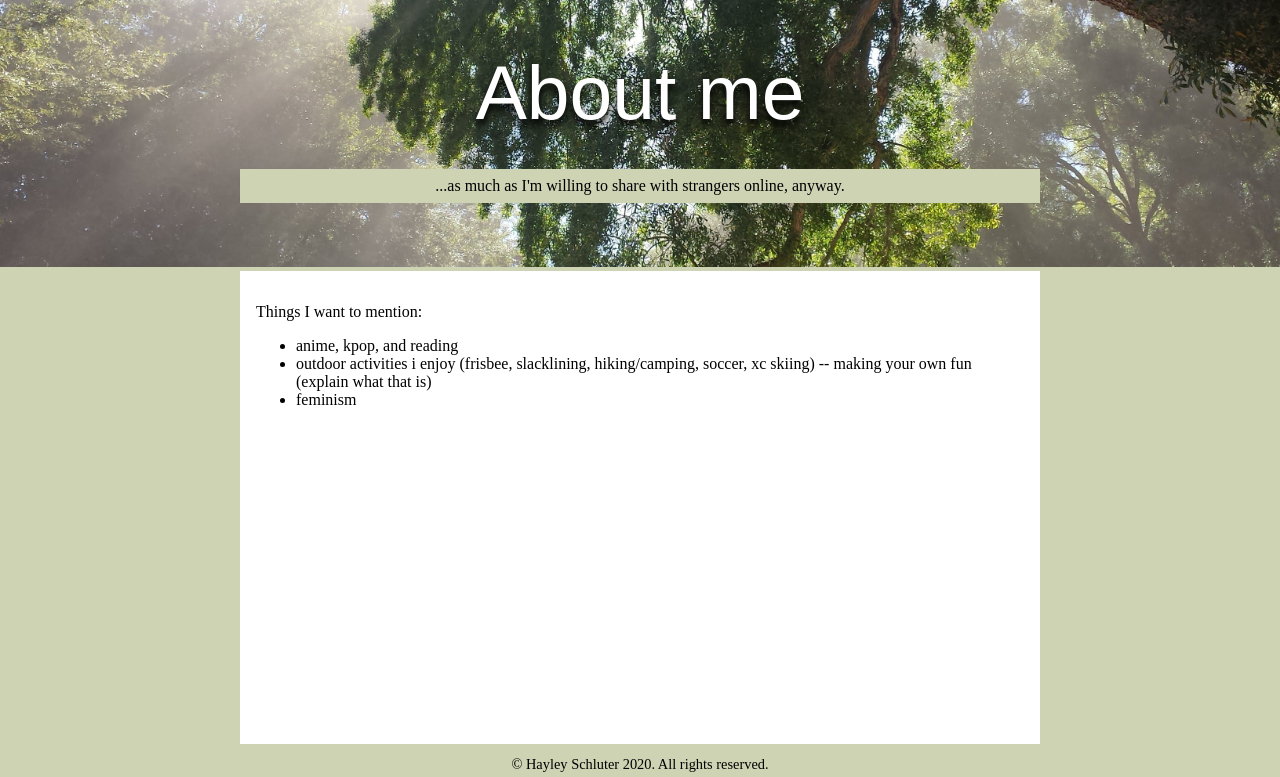
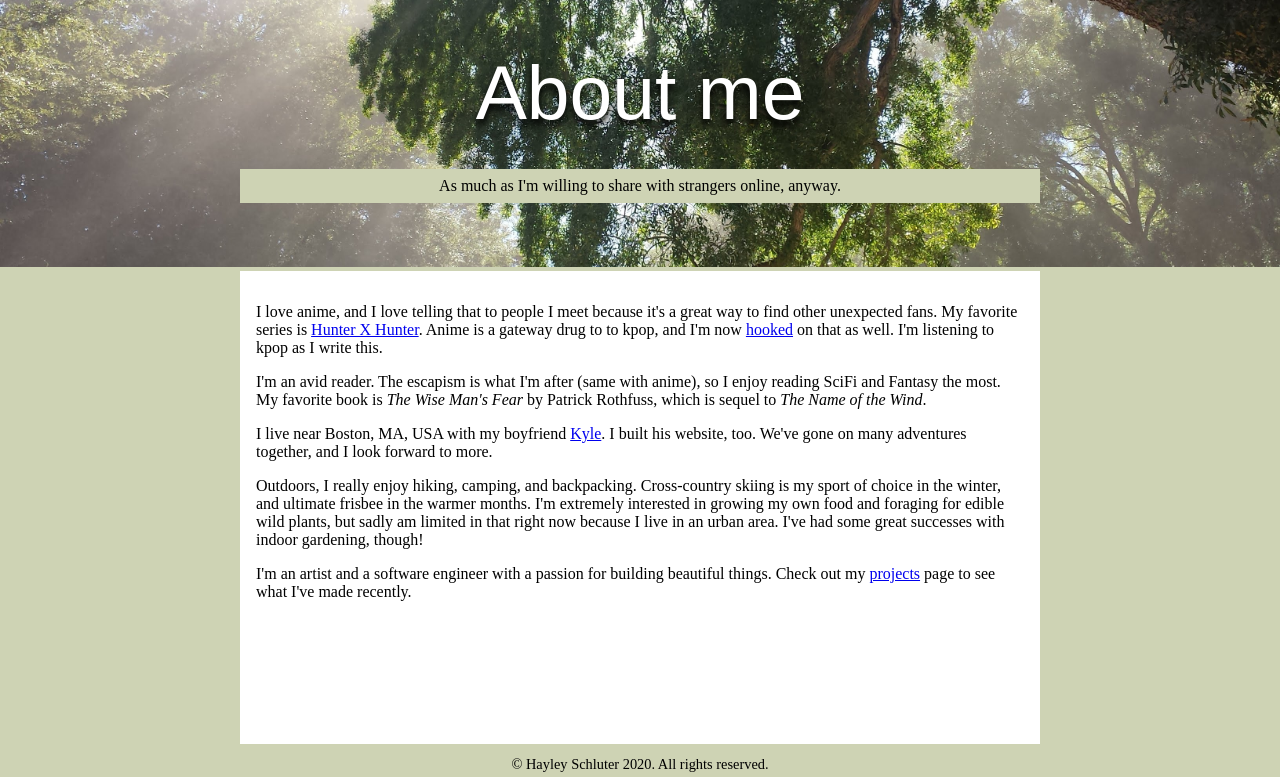
Before and after one commit to Hydriad/hydriad.github.io, a PHP site: page /update/about.php in a window 1280 px wide. Shown: the part 23-800 px from the top of the page. Run offline with PHP 8.4, Linux system fonts and the light colour scheme; some web fonts are replaced.

Commit message:
add about page content and clean up more projects page

```diff
--- a/update/about.php
+++ b/update/about.php
@@ -8,15 +8,18 @@
         <?php require 'navigation.php';?>
         <header>
             <h1>About me</h1>
-            <p>...as much as I'm willing to share with strangers online, anyway.</p>
+            <p>As much as I'm willing to share with strangers online, anyway.</p>
         </header>
         <section class="content no-shrink">
-            <p>Things I want to mention:</p>
-            <ul>
-                <li>anime, kpop, and reading</li>
-                <li>outdoor activities i enjoy (frisbee, slacklining, hiking/camping, soccer, xc skiing) -- making your own fun (explain what that is)</li>
-                <li>feminism</li>
-            </ul>
+            <p>I love anime, and I love telling that to people I meet because it's a great way to find other unexpected fans. My favorite series is <a href="https://myanimelist.net/anime/11061/Hunter_x_Hunter_2011?q=hunter%20x%20hunter" target="_blank">Hunter X Hunter</a>. Anime is a gateway drug to to kpop, and I'm now <a href="https://www.youtube.com/watch?v=vecSVX1QYbQ" target="_blank">hooked</a> on that as well. I'm listening to kpop as I write this.
+
+            <p>I'm an avid reader. The escapism is what I'm after (same with anime), so I enjoy reading SciFi and Fantasy the most. My favorite book is <i>The Wise Man's Fear</i> by Patrick Rothfuss, which is sequel to <i>The Name of the Wind</i>.</p>
+
+            <p>I live near Boston, MA, USA with my boyfriend <a href="https://kyledonahue.net/" target="_blank">Kyle</a>. I built his website, too. We've gone on many adventures together, and I look forward to more.</p>
+
+            <p>Outdoors, I really enjoy hiking, camping, and backpacking. Cross-country skiing is my sport of choice in the winter, and ultimate frisbee in the warmer months. I'm extremely interested in growing my own food and foraging for edible wild plants, but sadly am limited in that right now because I live in an urban area. I've had some great successes with indoor gardening, though!</p>
+
+            <a>I'm an artist and a software engineer with a passion for building beautiful things.</a> Check out my <a href="./projects.php">projects</a> page to see what I've made recently.</p>
         </section>
         <?php require 'footer.php';?>
     </body>
--- a/update/index.php
+++ b/update/index.php
@@ -10,10 +10,10 @@
             <h1>Welcome</h1>
             <div class="blurb">
                 <section class="description-paragraphs">
-                    <p>Hi, my name is Hayley Schluter. I built this site as my replacement for social media. Learn more <a href="./about.html">about me</a>  and have fun exploring what I've created!</p>
+                    <p>Hi, my name is Hayley Schluter. I built this site as my replacement for social media. Learn more <a href="./about.php">about me</a>  and have fun exploring what I've created!</p>
                     <p>All of the photos you'll see here were taken by me.</p>
                 </section>
-                <img src="resources/pics/me-chamechaud.jpg" alt="photo of me" width="300" />
+                <img src="resources/pics/me-chamechaud.jpg" alt="photo of me" width="250" />
             </div>
         </section>
         <?php require 'footer.php';?>
--- a/update/inspiration.php
+++ b/update/inspiration.php
@@ -58,7 +58,7 @@
                 </li>
                 <li>
                     <a class="title" href="https://www.webtoons.com/en/thriller/chiller/bongcheon-dong-ghost-horang/viewer?title_no=536&episode_no=22" target="_blank">
-                        Bongcheaon-Don Ghost by Horang
+                        Bongcheon-Don Ghost by Horang
                     </a>
                     <p class="desc">Read carefully and enable sound.</p>
                 </li>
--- a/update/projects/murals.php
+++ b/update/projects/murals.php
@@ -7,6 +7,6 @@
     <p class="desc">This one took two months to complete, with two coats of paint for each of the six layers of mountains. I drew a general guide of the mountain shapes for us to follow, but we free-handed the gentle bumps on each layer to make it more realistic.</p>
     <div class="gallery-horizontal" id="gallery-mural1"></div>
     <h3>Colorful triangles (2018 - 2019)</h3>
-    <p class="desc">This one took a little over three months to complete. Again, two coats per triangle. It was difficult because we could never paint triangles that were adjacent to each other at the same time. In the future I'd do less colors (this one has nine), and mark the triangles on the wall in pencil instead of pen, as the pen ended up showing through some of the lighter colors. But I really love how it turned out!</p>
+    <p class="desc">This one took a little over three months to complete. Again, two coats per triangle. It was difficult because we could never paint triangles that were adjacent to each other at the same time. In the future I'd do less colors (this one uses nine), and mark the triangles on the wall in pencil instead of pen, as the pen ended up showing through some of the lighter colors. But I really love how it turned out!</p>
     <div class="gallery-horizontal" id="gallery-mural2"></div>
 </div>
--- a/update/resources/home.css
+++ b/update/resources/home.css
@@ -1,6 +1,6 @@
 .home .content-full-width {
-    background-image: url("./pics/background-chartreuse.jpg");
-    background-position: 0 40%;
+    background-image: url("./pics/background-jasper2.jpg");
+    background-position: 0 15%;
 }
 
 .home,
@@ -16,7 +16,7 @@
 .home .content-full-width .blurb {
     padding: .5rem;
     color: black;
-    width: calc(50% + 1rem);
+    width: calc(45% + 1rem);
     margin: 2rem auto;
     text-align: left;
     display: flex;
--- a/update/resources/projects.css
+++ b/update/resources/projects.css
@@ -38,6 +38,7 @@
 }
 .projects .fixed-left-nav ul li a:hover {
     color: green;
+    cursor: pointer;
 }
 
 .projects .right-categories {
@@ -67,7 +68,7 @@
 }
 
 .projects .videos .video {
-	margin: 0 .25rem 1rem .25rem;
+	margin: 0 .25rem 1.5rem .25rem;
 	width: calc(50% - 2rem);
 }
 
```
Also changed, not shown: update/resources/pics/background-annecy4.jpg (added), update/resources/pics/background-chartreuse.jpg (deleted), 1 other file.
